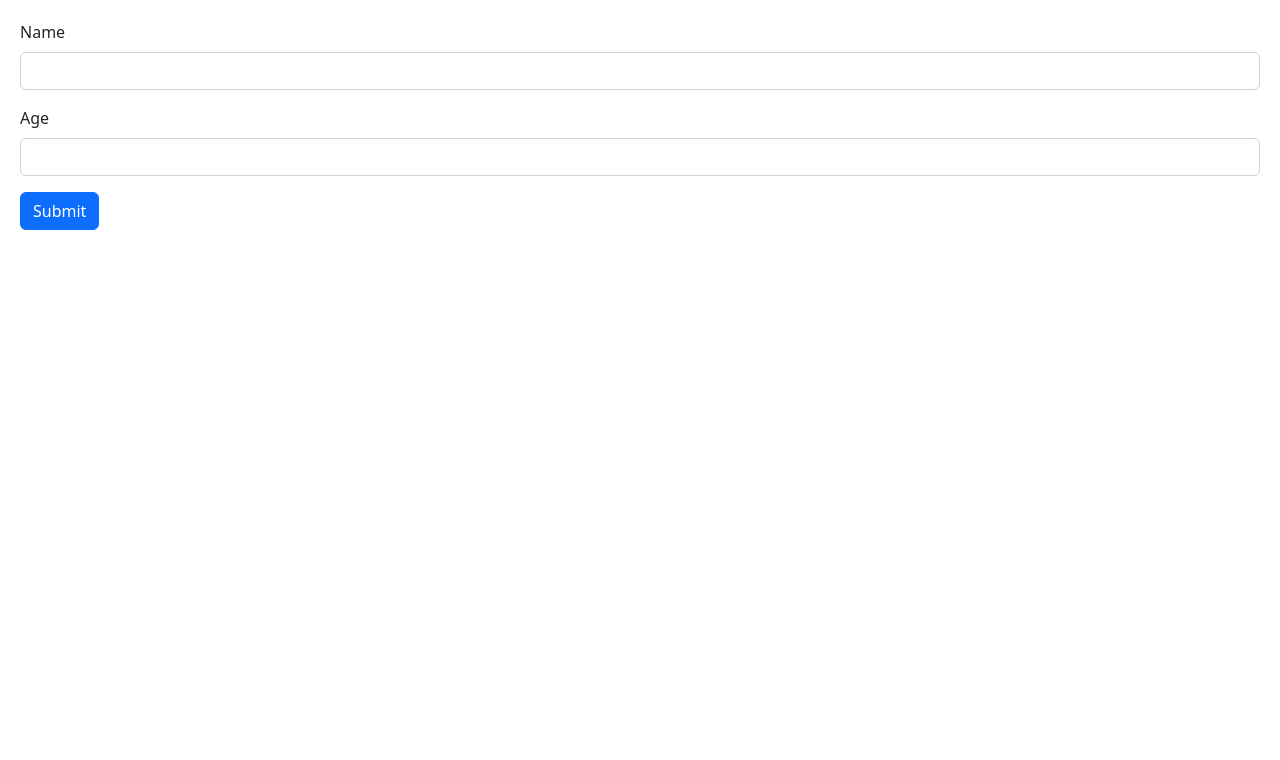
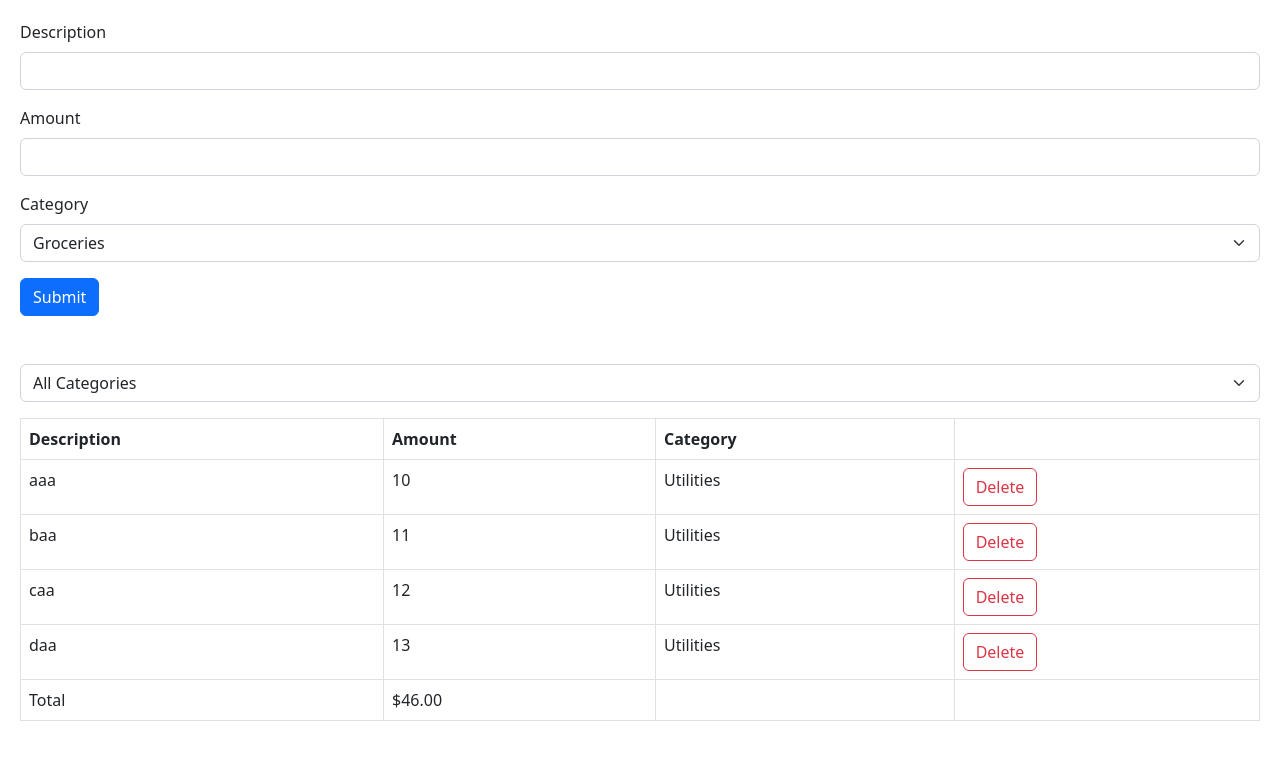
Before and after one commit to SoundtrkSamurai/react-app, a React (Vite) app: page / in a window 1280 px wide. Shown: the top 760 px of the page. Built offline with nearby package versions, Linux system fonts and the light colour scheme.

Commit message:
forms: forms demo

```diff
--- a/src/App.tsx
+++ b/src/App.tsx
@@ -1,4 +1,4 @@
-import { useState } from 'react';
+import { useState } from "react";
 
 // import ListGroup from "./components/ListGroup";
 // import Alert from './components/Alert';
@@ -7,18 +7,37 @@
 // import Like from './components/Like';
 // import NavBar from './components/NavBar';
 // import Carts from './components/Carts';
-import Form from './components/Form';
+// import Form from './components/Form';
+import ExpenseList from "./expense-tracker/components/ExpenseList";
+import Expensefilter from "./expense-tracker/components/Expensefilter";
+import ExpenseForm from "./expense-tracker/components/ExpenseForm";
 
 // import { BsFillCalendarFill } from 'react-icons/bs';
 
-import './App.scss';
+import "./App.scss";
+
+export const categories = ["Groceries", "Utilities", "Entertainment"];
 
 function App() {
+  // const [alertVisible, setAlertVisible] = useState(false);
 
-  // const [alertVisible, setAlertVisible] = useState(false);
   // const [products, setProducts] = useState(['Product 1', 'Product 2']);
+
   // let cities = ["New York", "San Francisco", "Dallas", "Paris", "Tokyo"];
   // const handleSelectItem = (item: string) => console.log(item);
+
+  const [expenses, setExpenses] = useState([
+    { id: 1, description: "aaa", amount: 10, category: "Utilities" },
+    { id: 2, description: "baa", amount: 11, category: "Utilities" },
+    { id: 3, description: "caa", amount: 12, category: "Utilities" },
+    { id: 4, description: "daa", amount: 13, category: "Utilities" },
+  ]);
+  const [selectedCategory, setSelectedCategory] = useState("");
+  const visibleExpenses = selectedCategory
+    ? expenses.filter(
+        (e) => e.category.toLowerCase() === selectedCategory.toLowerCase()
+      )
+    : expenses;
 
   // return <div><ListGroup items={cities} heading="Cities" onSelectItem={handleSelectItem}/></div>
 
@@ -46,11 +65,30 @@
   //   </div>
   // )
 
+  // return (
+  //   <div>
+  //     <Form />
+  //   </div>
+  // )
+
   return (
     <div>
-      <Form />
+      <div className="mb-5">
+        <ExpenseForm />
+      </div>
+      <div className="mb-3">
+        <Expensefilter
+          onSelectCategory={(category) => setSelectedCategory(category)}
+        />
+      </div>
+      <ExpenseList
+        expenses={visibleExpenses}
+        onDelete={(id) =>
+          setExpenses(expenses.filter((expense) => expense.id !== id))
+        }
+      />
     </div>
-  )
+  );
 }
 
 export default App;
--- a/src/components/Form.tsx
+++ b/src/components/Form.tsx
@@ -16,7 +16,7 @@
   const {
     register,
     handleSubmit,
-    formState: { errors },
+    formState: { errors, isValid },
   } = useForm<FormData>({ resolver: zodResolver(schema) });
 
   const onSubmit = (data: FieldValues) => console.log(data);
@@ -47,7 +47,7 @@
         />
         {errors.age && <p className="text-danger">{errors.age.message}</p>}
       </div>
-      <button type="submit" className="btn btn-primary">
+      <button disabled={!isValid} type="submit" className="btn btn-primary">
         Submit
       </button>
     </form>
--- /dev/null
+++ b/src/expense-tracker/components/ExpenseForm.tsx
@@ -0,0 +1,35 @@
+import { categories } from "../../App";
+
+const ExpenseForm = () => {
+  return (
+    <form action="">
+      <div className="div mb-3">
+        <label htmlFor="description" className="form-label">
+          Description
+        </label>
+        <input id="description" type="text" className="form-control" />
+      </div>
+      <div className="mb-3">
+        <label htmlFor="amount" className="form-label">
+          Amount
+        </label>
+        <input id="amount" type="number" className="form-control" />
+      </div>
+      <div className="mb-3">
+        <label htmlFor="category" className="form-label">
+          Category
+        </label>
+        <select id="category" className="form-select">
+          {categories.map((category) => (
+            <option key={category} value={category}>
+              {category}
+            </option>
+          ))}
+        </select>
+      </div>
+      <button className="btn btn-primary">Submit</button>
+    </form>
+  );
+};
+
+export default ExpenseForm;
--- /dev/null
+++ b/src/expense-tracker/components/ExpenseList.tsx
@@ -0,0 +1,61 @@
+import React from "react";
+
+interface Expense {
+  id: number;
+  description: string;
+  amount: number;
+  category: string;
+}
+interface Props {
+  expenses: Expense[];
+  onDelete: (id: number) => void;
+}
+
+const ExpenseList = ({ expenses, onDelete }: Props) => {
+  if (expenses.length === 0) return null;
+
+  return (
+    <table className="table table-bordered">
+      <thead>
+        <tr>
+          <th>Description</th>
+          <th>Amount</th>
+          <th>Category</th>
+          <th></th>
+        </tr>
+      </thead>
+      <tbody>
+        {expenses.map((expense) => (
+          <tr key={expense.id}>
+            <td>{expense.description}</td>
+            <td>{expense.amount}</td>
+            <td>{expense.category}</td>
+            <td>
+              <button
+                onClick={() => onDelete(expense.id)}
+                className="btn btn-outline-danger"
+              >
+                Delete
+              </button>
+            </td>
+          </tr>
+        ))}
+      </tbody>
+      <tfoot>
+        <tr>
+          <td>Total</td>
+          <td>
+            $
+            {expenses
+              .reduce((accum, expense) => expense.amount + accum, 0)
+              .toFixed(2)}
+          </td>
+          <td></td>
+          <td></td>
+        </tr>
+      </tfoot>
+    </table>
+  );
+};
+
+export default ExpenseList;
--- /dev/null
+++ b/src/expense-tracker/components/Expensefilter.tsx
@@ -0,0 +1,25 @@
+import { categories } from "../../App";
+
+interface Props {
+  onSelectCategory: (category: string) => void;
+}
+
+const Expensefilter = ({ onSelectCategory }: Props) => {
+  return (
+    <div>
+      <select
+        className="form-select"
+        onChange={(event) => onSelectCategory(event.target.value)}
+      >
+        <option value="">All Categories</option>
+        {categories.map((category) => (
+          <option key={category} value={category}>
+            {category}
+          </option>
+        ))}
+      </select>
+    </div>
+  );
+};
+
+export default Expensefilter;
```
